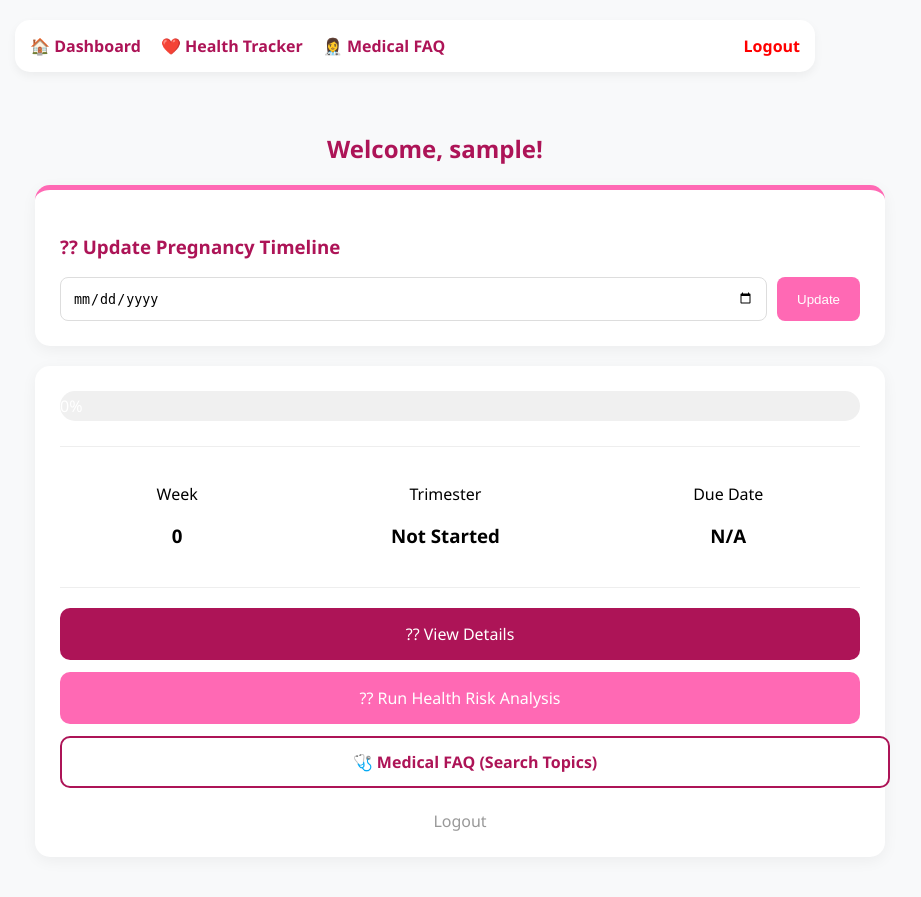
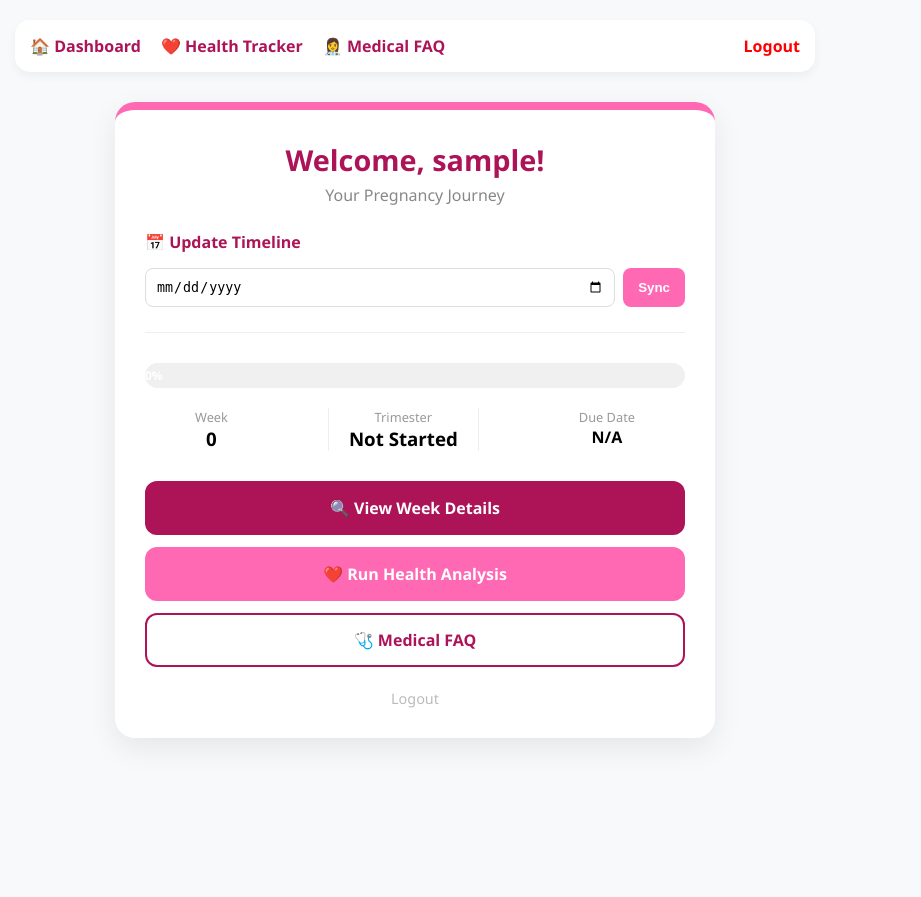
Before and after one commit to tejaswini-111/pregnancy-health-tracker, a Flask app: page /dashboard in a window 1280 px wide. Shown: the whole page, without its empty margins (225-1146 px from the left). After the commit the page ends 742 px from the top, so only its background shows below. Run offline with Flask 3, Linux system fonts and the light colour scheme; the visitor is signed in with stand-in values (Sample User, id 1); data that the repository does not hold is empty; some libraries are stand-ins or nearby versions.

Commit message:
Unified single-card dashboard layout

```diff
--- a/templates/dashboard.html
+++ b/templates/dashboard.html
@@ -1,32 +1,42 @@
 {% extends "base.html" %}
 {% block content %}
-<div class="container" style="width: 100%; max-width: 900px; margin: 0 auto; padding: 20px;">
-    <div style="text-align: center; margin-bottom: 20px;">
-        <h2 style="color: var(--pink-dark);">Welcome, {{ user_name }}!</h2>
-    </div>
-    <div class="card" style="width: 100%; margin-bottom: 20px; border-top: 5px solid var(--pink-main); display: block; clear: both;">
-        <h3 style="color: var(--pink-dark);">?? Update Pregnancy Timeline</h3>
-        <form action="/update_lmp" method="POST" style="display: flex; gap: 10px;">
-            <input type="date" name="lmp_date" required style="flex-grow: 1; padding: 12px; border-radius: 8px; border: 1px solid #ddd;">
-            <button type="submit" class="btn" style="background: var(--pink-main); color: white; padding: 10px 20px; border-radius: 8px;">Update</button>
-        </form>
-    </div>
-    <div class="card" style="width: 100%; display: block; clear: both; text-align: center;">
-        <div style="background: #f0f0f0; border-radius: 20px; height: 30px; margin-bottom: 25px; overflow: hidden;">
-            <div style="width: {{ progress }}%; background: var(--pink-main); height: 100%; color: white; line-height: 30px;">{{ progress }}% Complete</div>
+<div class="container" style="width: 100%; max-width: 600px; margin: 0 auto; padding: 10px;">
+
+    <div style="background: #fff; border-radius: 20px; box-shadow: 0 10px 30px rgba(0,0,0,0.08); padding: 30px; border-top: 8px solid var(--pink-main);">
+
+        <div style="text-align: center; margin-bottom: 25px;">
+            <h2 style="color: var(--pink-dark); margin: 0; font-size: 1.8rem;">Welcome, {{ user_name }}!</h2>
+            <p style="color: #888; margin-top: 5px;">Your Pregnancy Journey</p>
         </div>
-        <div style="display: flex; justify-content: space-around; padding: 20px 0; border-top: 1px solid #eee; border-bottom: 1px solid #eee; margin-bottom: 20px;">
-            <div><p>Week</p><h3>{{ weeks }}</h3></div>
-            <div><p>Trimester</p><h3>{{ trimester }}</h3></div>
-            <div><p>Due Date</p><h3>{{ due_date }}</h3></div>
+
+        <div style="margin-bottom: 30px; padding-bottom: 25px; border-bottom: 1px solid #eee;">
+            <h4 style="color: var(--pink-dark); margin-bottom: 15px;">📅 Update Timeline</h4>
+            <form action="/update_lmp" method="POST" style="display: flex; gap: 8px;">
+                <input type="date" name="lmp_date" required style="flex-grow: 1; padding: 10px; border-radius: 8px; border: 1px solid #ddd;">
+                <button type="submit" style="background: var(--pink-main); color: white; border: none; padding: 10px 15px; border-radius: 8px; font-weight: bold; cursor: pointer;">Sync</button>
+            </form>
         </div>
+
+        <div style="margin-bottom: 30px;">
+            <div style="background: #f0f0f0; border-radius: 15px; height: 25px; overflow: hidden; margin-bottom: 20px;">
+                <div style="width: {{ progress }}%; background: linear-gradient(90deg, var(--pink-light), var(--pink-main)); height: 100%; text-align: center; color: white; font-size: 12px; line-height: 25px; font-weight: bold;">
+                    {{ progress }}%
+                </div>
+            </div>
+
+            <div style="display: flex; justify-content: space-around; text-align: center;">
+                <div><p style="margin:0; color:#999; font-size: 0.8rem;">Week</p><h3 style="margin:0;">{{ weeks }}</h3></div>
+                <div style="border-left: 1px solid #eee; border-right: 1px solid #eee; padding: 0 20px;"><p style="margin:0; color:#999; font-size: 0.8rem;">Trimester</p><h3 style="margin:0;">{{ trimester }}</h3></div>
+                <div><p style="margin:0; color:#999; font-size: 0.8rem;">Due Date</p><h3 style="margin:0; font-size: 1rem;">{{ due_date }}</h3></div>
+            </div>
+        </div>
+
         <div style="display: flex; flex-direction: column; gap: 12px;">
-            <a href="/details/{{ weeks }}" class="btn" style="background: var(--pink-dark); color: white; padding: 15px; text-decoration: none; border-radius: 10px;">?? View Details</a>
-            <a href="/predict_page" class="btn" style="background: var(--pink-main); color: white; padding: 15px; text-decoration: none; border-radius: 10px;">?? Run Health Risk Analysis</a>
-            <a href="faq_page" class="btn" style="background: #fff; color: var(--pink-dark); border: 2px solid var(--pink-dark); width: 100%; padding: 13px; text-decoration: none; border-radius: 10px; display: block; text-align: center; font-weight: bold;">
-    🩺 Medical FAQ (Search Topics)
-</a>
-            <a href="/logout" style="color: #999; text-decoration: none; margin-top: 10px;">Logout</a>
+            <a href="/details/{{ weeks }}" style="background: var(--pink-dark); color: white; text-align: center; padding: 16px; border-radius: 12px; text-decoration: none; font-weight: bold;">🔍 View Week Details</a>
+            <a href="/predict_page" style="background: var(--pink-main); color: white; text-align: center; padding: 16px; border-radius: 12px; text-decoration: none; font-weight: bold;">❤️ Run Health Analysis</a>
+            <a href="/faq_page" style="background: #fff; color: var(--pink-dark); border: 2px solid var(--pink-dark); text-align: center; padding: 14px; border-radius: 12px; text-decoration: none; font-weight: bold;">🩺 Medical FAQ</a>
+
+            <a href="/logout" style="text-align: center; color: #bbb; text-decoration: none; font-size: 0.9rem; margin-top: 10px;">Logout</a>
         </div>
     </div>
 </div>
```
